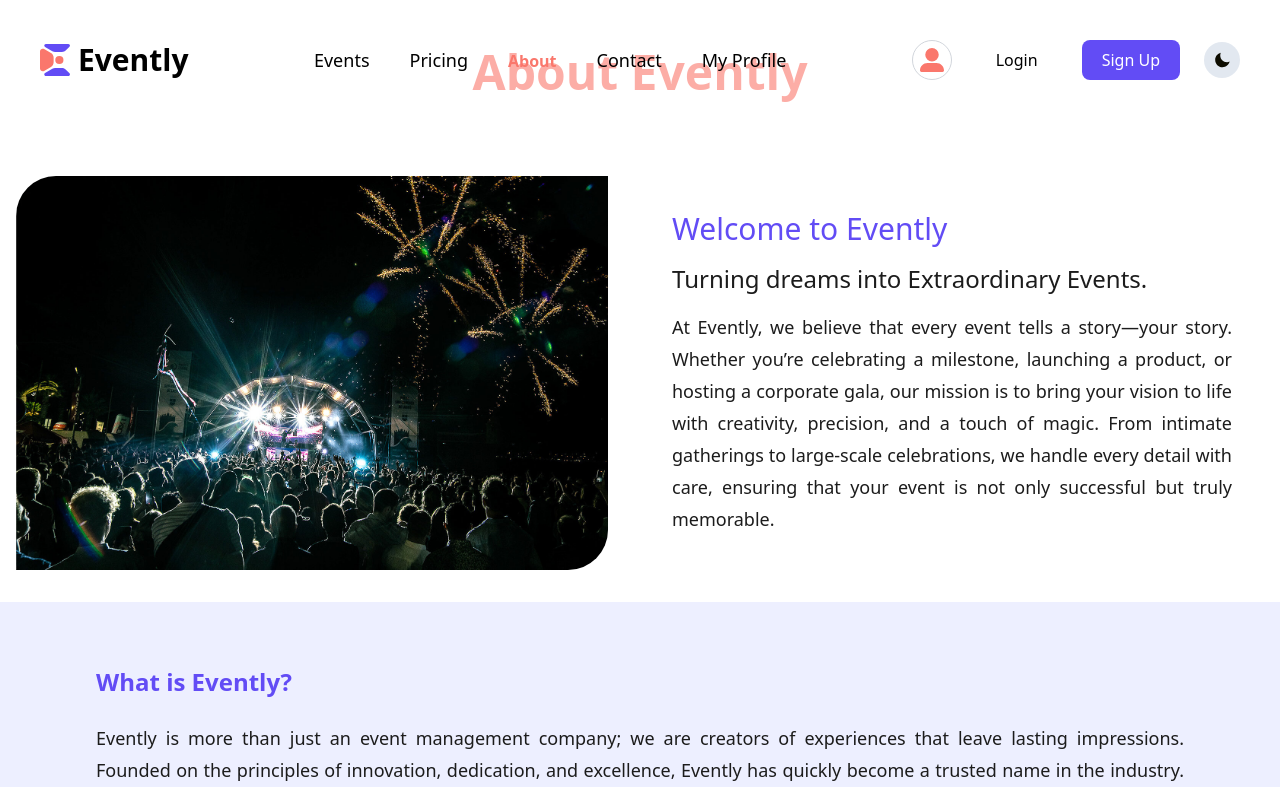
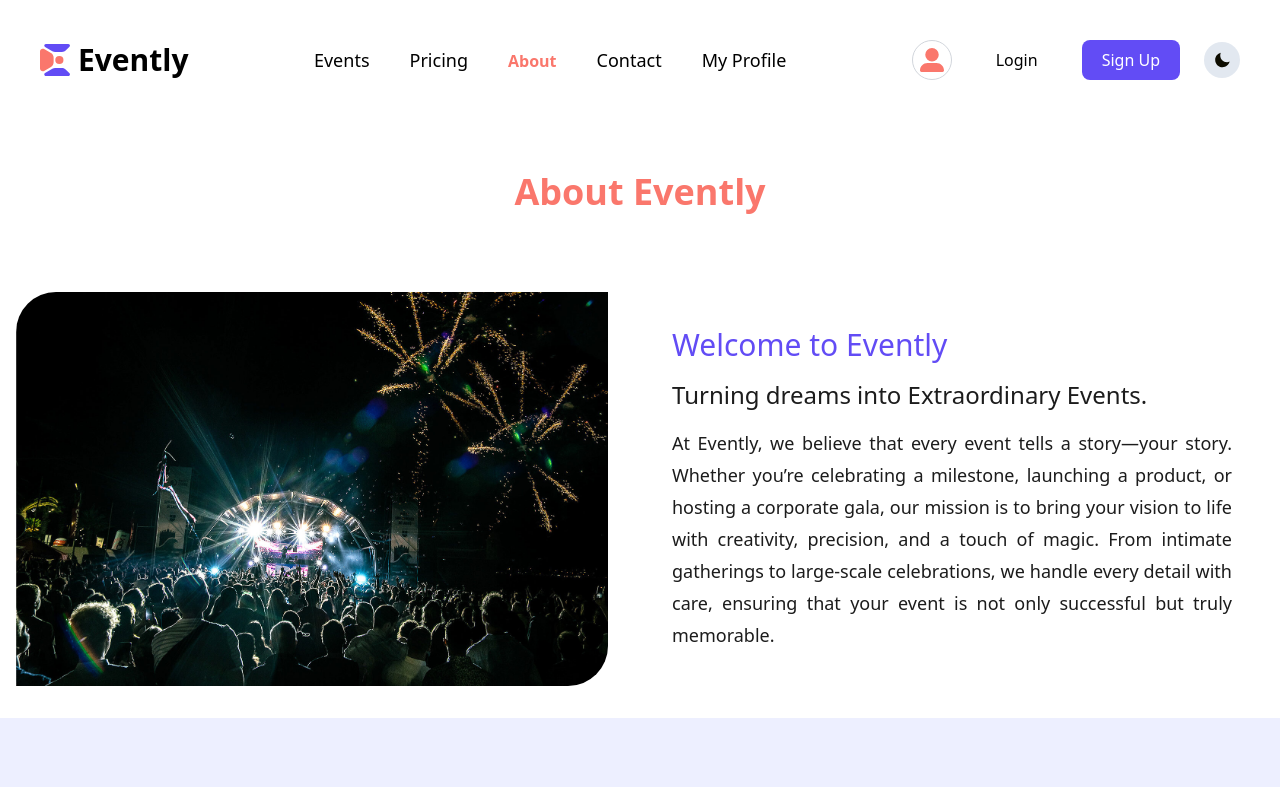
Before and after one commit to Mcdemzy/Evently-EMS, a React (Vite) app: page /about in a window 1280 px wide. Shown: the top 787 px of the page. Built offline with nearby package versions, Linux system fonts and the light colour scheme.

Commit message:
Added pt-[124px] to main elements in various components

```diff
--- a/src/components/About/AboutPage.tsx
+++ b/src/components/About/AboutPage.tsx
@@ -12,7 +12,7 @@ import Footer from "../shared/Footer";
 
 const AboutPage: React.FC = () => {
   return (
-    <main className="dark:bg-black">
+    <main className="dark:bg-black pt-[124px]">
       <PageHeader />
       <IntroSection />
       <WhatIsEvently />
--- a/src/components/About/PageHeader.tsx
+++ b/src/components/About/PageHeader.tsx
@@ -4,7 +4,7 @@ import React from "react";
 const PageHeader: React.FC = () => {
   return (
     <header className="text-center py-12">
-      <h1 className="text-3xl lg:text-5xl font-semibold text-[#FA776C]">
+      <h1 className="text-3xl lg:text-4xl font-semibold text-[#FA776C]">
         About Evently
       </h1>
     </header>
--- a/src/components/Contact/ContactPage.tsx
+++ b/src/components/Contact/ContactPage.tsx
@@ -38,7 +38,7 @@ const ContactPage = () => {
   };
 
   return (
-    <main className="dark:bg-black">
+    <main className="dark:bg-black pt-[124px]">
       <ToastContainer />
       <section className="dark:bg-black pt-10">
         <h1 className="text-[#FA776C] text-3xl md:text-4xl font-semibold text-center">
--- a/src/components/Events/AllEvents/AllEvents.tsx
+++ b/src/components/Events/AllEvents/AllEvents.tsx
@@ -17,7 +17,7 @@ const AllEvents = () => {
 
   return (
     <>
-      <main className=" py-10 dark:bg-black dark:text-white">
+      <main className=" py-10 dark:bg-black dark:text-white pt-[124px]">
         {/* Search Bar with Filter */}
         <div className="flex justify-center items-center mb-6">
           <div className="flex flex-col md:flex-row items-center justify-between w-3/4 md:w-1/2 space-x-4">
--- a/src/components/Events/EventDetails/EventDetails.tsx
+++ b/src/components/Events/EventDetails/EventDetails.tsx
@@ -8,7 +8,7 @@ import Footer from "../../shared/Footer";
 const EventDetails = () => {
   return (
     <>
-      <div className="min-h-screen flex flex-col items-center py-8 dark:bg-black">
+      <div className="min-h-screen flex flex-col items-center py-8 dark:bg-black pt-[124px]">
         <div className="w-full max-w-6xl p-4 lg:flex lg:space-x-8">
           {/* Event Image Section */}
           <div className="lg:w-1/2 flex flex-col items-center">
--- a/src/components/Tickets/ContactPage.tsx
+++ b/src/components/Tickets/ContactPage.tsx
@@ -16,7 +16,7 @@ const ContactPage = () => {
   };
 
   return (
-    <main className="dark:bg-black dark:text-white">
+    <main className="dark:bg-black dark:text-white pt-[100px] md:pt-[124px]">
       <div className="w-full max-w-7xl mx-auto p-6 ">
         <h1 className="text-2xl font-bold mb-4">Checkout</h1>
         <div className="grid grid-cols-1 lg:grid-cols-3 gap-8">
--- a/src/components/Tickets/PaymentPage.tsx
+++ b/src/components/Tickets/PaymentPage.tsx
@@ -1,7 +1,7 @@
 const PaymentPAge = () => {
   return (
     <>
-      <main>
+      <main className="pt-[100px] md:pt-[124px]">
         <div className="min-h-screen bg-gray-50 flex justify-center items-center p-6">
           <div className="w-full max-w-3xl bg-white shadow-lg rounded-lg p-8">
             <h1 className="text-2xl font-semibold text-gray-800 mb-6">
--- a/src/components/Tickets/TicketsPage.tsx
+++ b/src/components/Tickets/TicketsPage.tsx
@@ -61,7 +61,7 @@ const TicketsPage = () => {
   };
 
   return (
-    <main className="min-h-screen dark:bg-[#000000] dark:text-white">
+    <main className="min-h-screen dark:bg-[#000000] dark:text-white pt-[100px] md:pt-[124px]">
       <div className="w-full max-w-7xl mx-auto p-6">
         <h1 className="text-2xl font-bold mb-4">Checkout</h1>
         <div className="grid grid-cols-1 md:grid-cols-3 gap-8">
```
